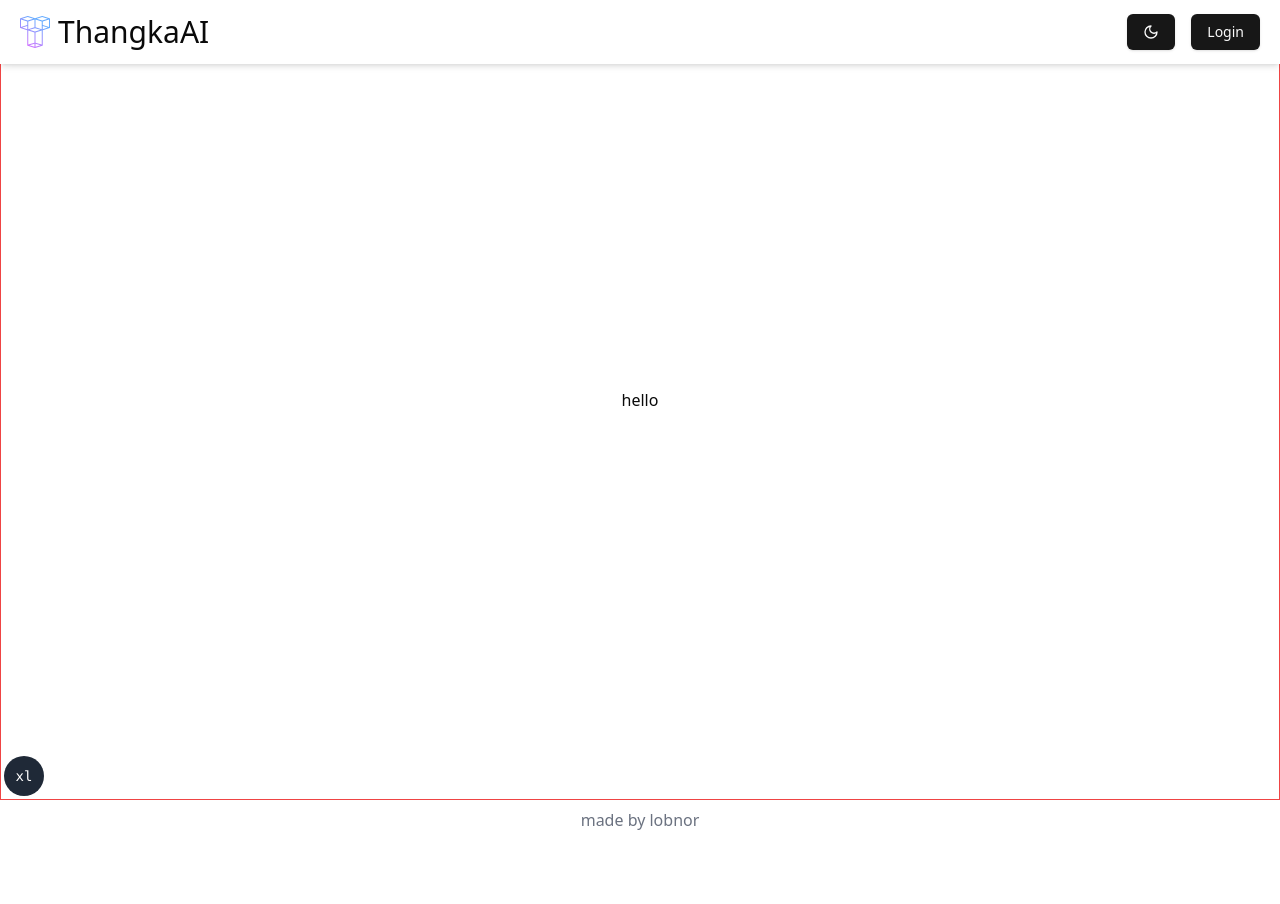
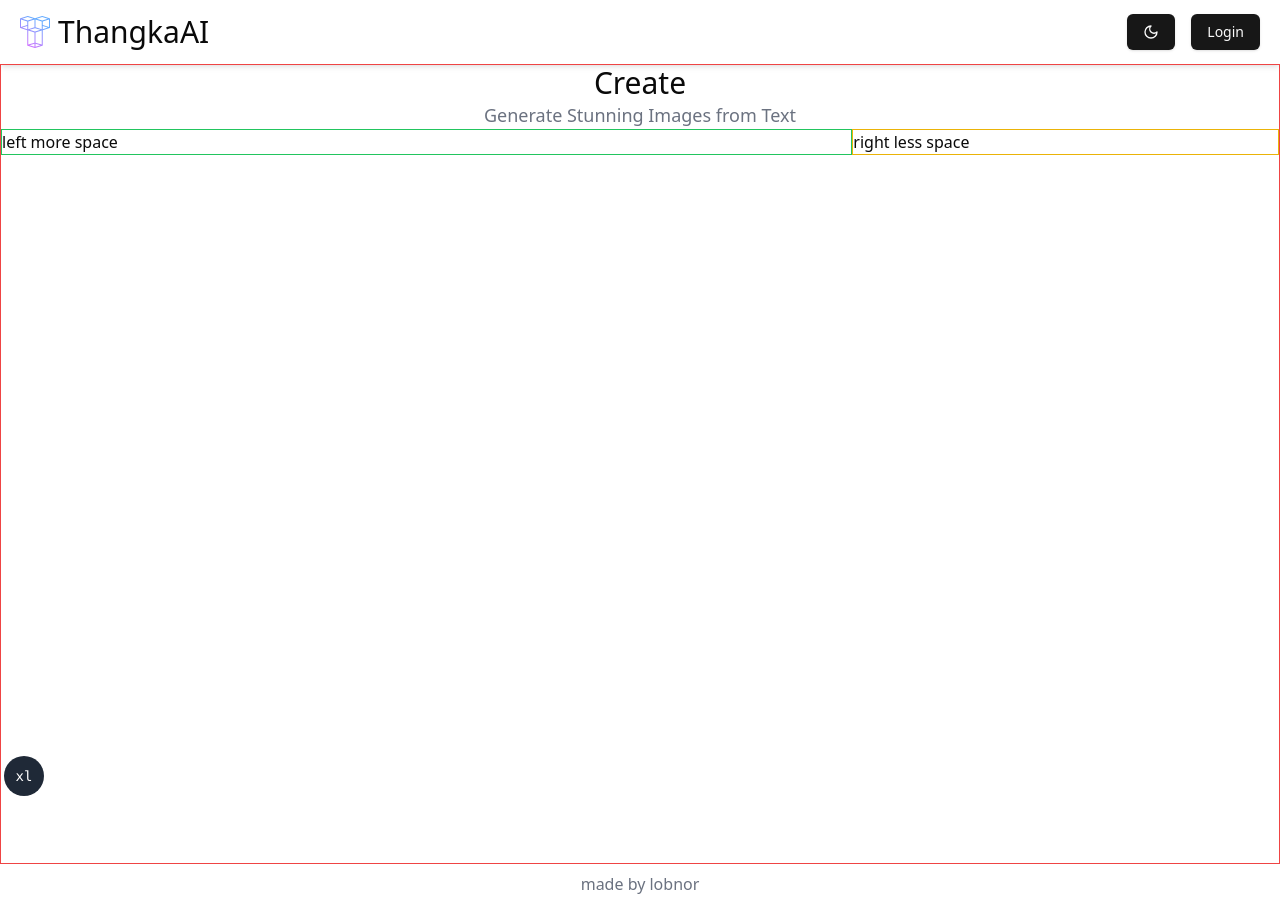
Before and after one commit to lobnor2/ThangkaAI, a Next.js app: page /create in a window 1280 px wide. Before the commit the page ends 840 px from the top, so only its background shows below. Built offline with nearby package versions, Linux system fonts and the light colour scheme; no server answers.

Commit message:
fix light and dark theme issue

```diff
--- a/src/app/create/page.tsx
+++ b/src/app/create/page.tsx
@@ -2,8 +2,21 @@ import React from "react";
 
 const Page = () => {
   return (
-    <div className="border border-red-500 w-full h-dvh flex items-center justify-center">
-      hello
+    <div className="border border-red-500 w-full h-dvh flex flex-col">
+      <div className="w-full flex flex-col items-center">
+        <h1 className="text-3xl">Create</h1>
+        <p className="text-gray-500 text-lg">
+          Generate Stunning Images from Text
+        </p>
+      </div>
+      <div className="flex flex-col lg:flex-row">
+        <div className="border lg:flex-[2]  border-green-500">
+          left more space
+        </div>
+        <div className="border lg:flex-[1] border-yellow-500">
+          right less space
+        </div>
+      </div>
     </div>
   );
 };
--- /dev/null
+++ b/src/app/template.tsx
@@ -0,0 +1,28 @@
+"use client";
+import React, { ReactNode } from "react";
+import { motion } from "motion/react";
+import { usePathname } from "next/navigation";
+
+const template = ({ children }: { children: ReactNode }) => {
+  const path = usePathname();
+  return (
+    <motion.div
+      key={path}
+      initial={{
+        scale: 0.9,
+        opacity: 0,
+        filter: "blur(10px)",
+      }}
+      animate={{
+        scale: 1,
+        opacity: 1,
+        filter: "blur(0px)",
+      }}
+      transition={{ duration: 0.35 }}
+    >
+      {children}
+    </motion.div>
+  );
+};
+
+export default template;
--- a/src/components/header.tsx
+++ b/src/components/header.tsx
@@ -21,7 +21,7 @@ const Header = () => {
     }
   }, [status, session]);
   return (
-    <div className="fixed bg-white top-0 w-full border-b-0 shadow-md h-16 flex justify-between items-center px-5">
+    <div className="w-full border-b-0 shadow-md h-16 flex justify-between items-center px-5">
       <Link href={"/"} className="flex items-center">
         <Image
           src={"/logo.svg"}
```
